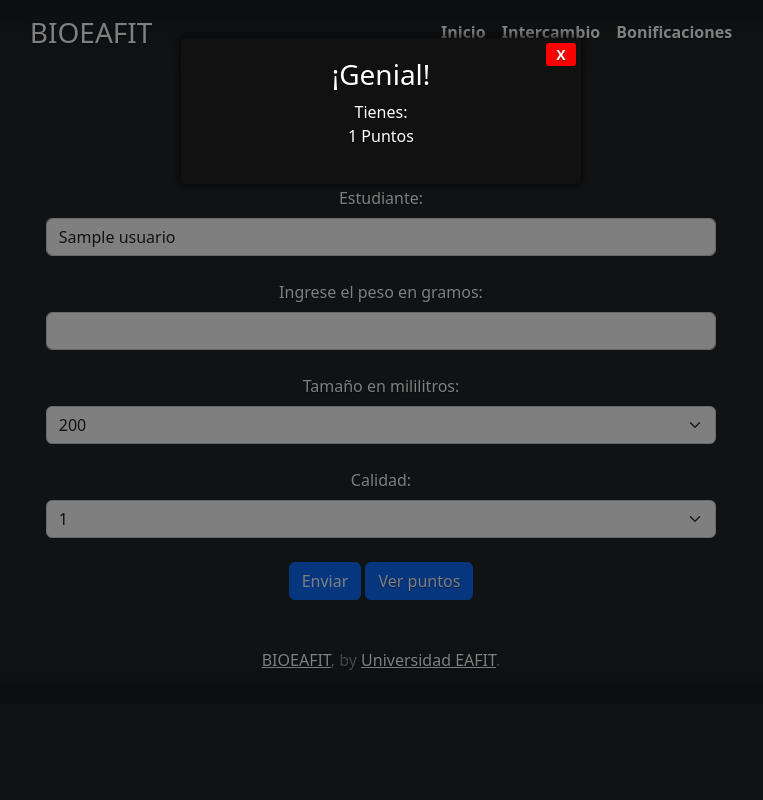
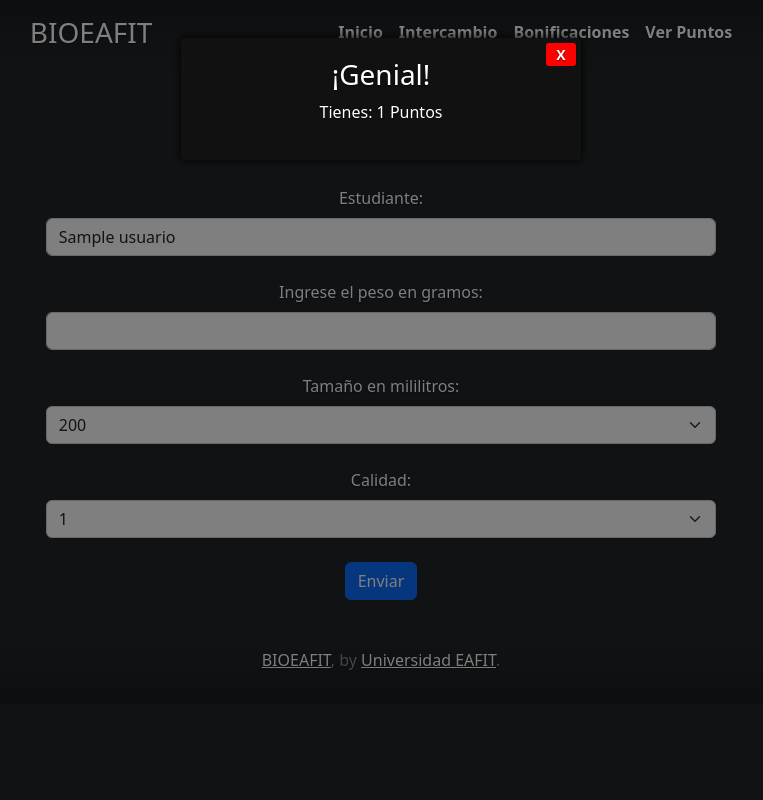
Before and after one commit to cpalacior/BIOEAFIT, a Django app: page /puntos/ in a window 1280 px wide, after a click on "Ver Puntos". Shown: the whole page, without its empty margins (259-1022 px from the left). Run offline with Django 4.2, Linux system fonts and the light colour scheme; tables that the repository leaves empty hold one stand-in row (values such as "Sample post").

Commit message:
Add files via upload

```diff
--- a/BIOEAFIT/appBIOEAFIT/Templates/Inicio.html
+++ b/BIOEAFIT/appBIOEAFIT/Templates/Inicio.html
@@ -42,7 +42,7 @@
       }
 
       .cover-container {
-        max-width: 45.9em;
+        max-width: 50.9em;
 
       }
 
@@ -73,6 +73,7 @@
             <a class="nav-link fw-bold py-1 px-0" aria-current="page" href="/inicio/">Inicio</a>
             <a class="nav-link fw-bold py-1 px-0" href="/puntos/">Intercambio</a>
             <a class="nav-link fw-bold py-1 px-0" href="/bonificaciones/{{name}}">Bonificaciones</a>
+            <a class="nav-link fw-bold py-1 px-0" title="Abrir Ventana" class="open">{{name}}</a>
           </nav>
         </div>
       </header>
--- a/BIOEAFIT/appBIOEAFIT/Templates/puntos.html
+++ b/BIOEAFIT/appBIOEAFIT/Templates/puntos.html
@@ -60,10 +60,6 @@
         margin-left: 1rem;
       }
 
-a.open:hover {
-  background:#111;
-  transition:all ease-in 0.3s;
-}
 .modalDialog {
   -webkit-transition: opacity 400ms ease-in;
   -moz-transition: opacity 400ms ease-in;
@@ -139,6 +135,7 @@ a.open:hover {
             <a class="nav-link fw-bold py-1 px-0" aria-current="page" href="/inicio/">Inicio</a>
             <a class="nav-link fw-bold py-1 px-0" href="/puntos/">Intercambio</a>
             <a class="nav-link fw-bold py-1 px-0" href="/bonificaciones/{{name}}">Bonificaciones</a>
+            <a class="nav-link fw-bold py-1 px-0" href="#openModal" title="Abrir Ventana" class="open">Ver Puntos</a>
           </nav>
         </div>
       </header>
@@ -173,7 +170,7 @@ a.open:hover {
           <div class="form-group">
               <label class="form-label mt-4">Calidad:</label>
               <select id="select" name="calidad"class="form-select" autofocus>
-                <option value="1">1</option>
+                <option>1</option>
                 <option>2</option>
                 <option>3</option>
                 <option>4</option>
@@ -182,24 +179,21 @@ a.open:hover {
                 <option>7</option>
               </select>
             </div>
-
           <br>
           <button id="submit" class="btn btn-primary">Enviar</button>
-          <a type="button" class="btn btn-primary" href="#openModal" title="Abrir Ventana" class="open">Ver puntos</a>
+          </form>
 <!--if es una idea de paulina
 on click es una idea de camilo-->
-
 
       <section id="openModal" class="modalDialog">
         <section>
           <a href="#close" title="Cerrar" class="close"> X </a>
           <h3>¡Genial!</h3>
           <p>
-            Tienes:<br/> {{cantidad}} Puntos
+            Tienes: {{cantidad}} Puntos
           </p>
         </section>
       </section>
-
 
       </main>
       <br><br>
--- a/BIOEAFIT/appBIOEAFIT/views.py
+++ b/BIOEAFIT/appBIOEAFIT/views.py
@@ -3,9 +3,6 @@ from pydoc import doc
 from xml.dom.minidom import Document
 from django.shortcuts import render, redirect
 from .models import Usuario, Puntos_Usuarios, Bonificacion
-
-def nombre():
-    pass
 
 # Llamar inicio
 def inicio(request):
@@ -38,24 +35,17 @@ def asignarPuntos(request):
     print("puntaje:" ,puntos)
     objeto_puntos = Puntos_Usuarios.objects.filter(identificacion_id=listusuario).values()
     list_objetos_puntos = objeto_puntos[0]
-    id_objetos_puntos = list_objetos_puntos['id']
     cantidad_objetos_puntos = list_objetos_puntos['cantidad']
-    print("id de los pntos: ",id_objetos_puntos, "-------------------- cantidad de los pntos: ",cantidad_objetos_puntos)
     p_u=Puntos_Usuarios.objects.filter(identificacion_id=listusuario)
     suma=cantidad_objetos_puntos+puntos
-    #p_u= Puntos_Usuarios(id=id_objetos_puntos, cantidad=cantidad_objetos_puntos+puntos, identificacion_id=listusuario)
     p_u.update(cantidad=suma)
     return redirect('/puntos/')
 
 
-def bonificaciones(request):
-    return render(request, 'bonificaciones.html')
-
 #Llamar las bonificaciones con el nombre del usuario de prueba
 def bonificaciones(request, name):
-    puntos = Puntos_Usuarios.objects.all()
-    cantidadp = puntos.values("cantidad")
-    cantidadp= cantidadp[0]['cantidad']
+    puntos = Puntos_Usuarios.objects.all().values()
+    cantidadp= puntos[0]['cantidad']
     print(cantidadp)
 
     print(name)
```
